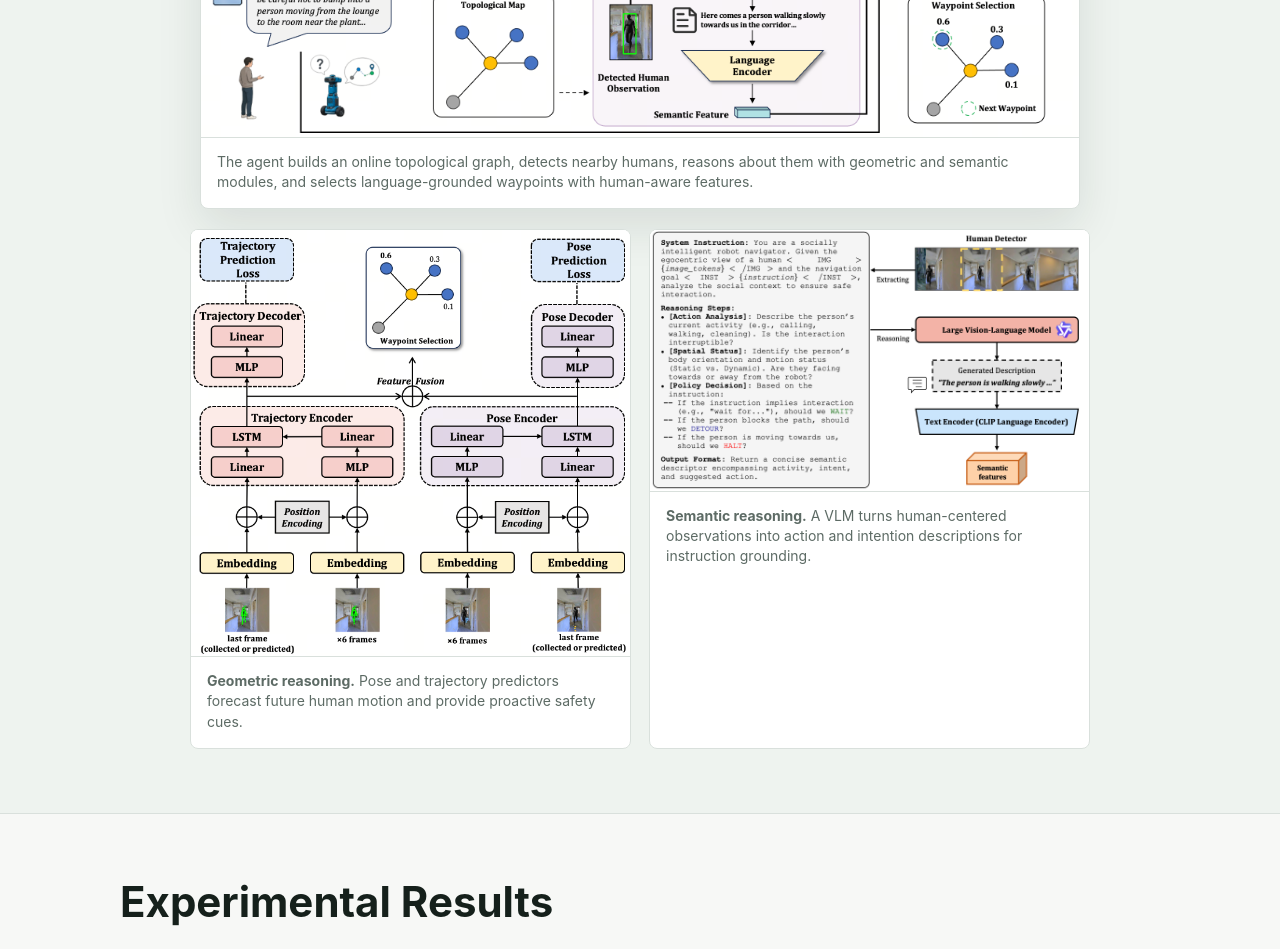
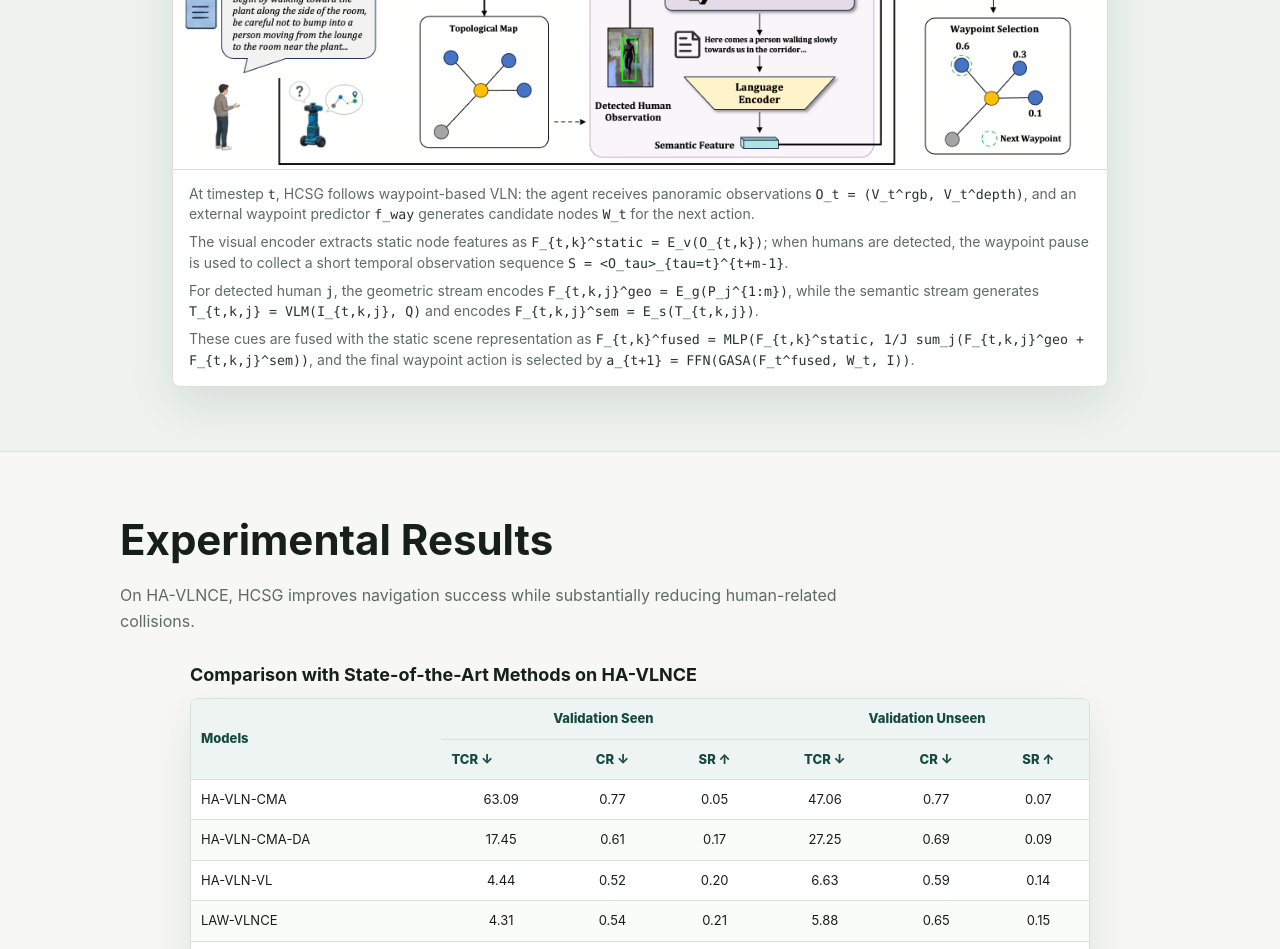
Before and after one commit to HaoxuanXU1024/HCSG, a plain HTML site: page index.html in a window 1280 px wide. Shown: the part 2600-3549 px from the top of the page. Drawn offline with Linux system fonts and the light colour scheme.

Commit message:
Simplify method overview section

```diff
--- a/index.html
+++ b/index.html
@@ -109,28 +109,32 @@
 
           <figure class="figure-frame figure-wide">
             <img src="assets/images/method.png" alt="Overview of the HCSG framework.">
-            <figcaption>
-              The agent builds an online topological graph, detects nearby humans, reasons about them with geometric and
-              semantic modules, and selects language-grounded waypoints with human-aware features.
+            <figcaption class="method-caption">
+              <p>
+                At timestep <span class="math">t</span>, HCSG follows waypoint-based VLN: the agent receives panoramic observations
+                <span class="math">O_t = (V_t^rgb, V_t^depth)</span>, and an external waypoint predictor
+                <span class="math">f_way</span> generates candidate nodes <span class="math">W_t</span> for the next action.
+              </p>
+              <p>
+                The visual encoder extracts static node features as
+                <span class="math">F_{t,k}^static = E_v(O_{t,k})</span>; when humans are detected, the waypoint pause is used
+                to collect a short temporal observation sequence
+                <span class="math">S = &lt;O_tau&gt;_{tau=t}^{t+m-1}</span>.
+              </p>
+              <p>
+                For detected human <span class="math">j</span>, the geometric stream encodes
+                <span class="math">F_{t,k,j}^geo = E_g(P_j^{1:m})</span>, while the semantic stream generates
+                <span class="math">T_{t,k,j} = VLM(I_{t,k,j}, Q)</span> and encodes
+                <span class="math">F_{t,k,j}^sem = E_s(T_{t,k,j})</span>.
+              </p>
+              <p>
+                These cues are fused with the static scene representation as
+                <span class="math">F_{t,k}^fused = MLP(F_{t,k}^static, 1/J sum_j(F_{t,k,j}^geo + F_{t,k,j}^sem))</span>,
+                and the final waypoint action is selected by
+                <span class="math">a_{t+1} = FFN(GASA(F_t^fused, W_t, I))</span>.
+              </p>
             </figcaption>
           </figure>
-
-          <div class="two-column figures figure-pair">
-            <figure class="figure-frame compact">
-              <img src="assets/images/geometric.png" alt="Human geometric reasoning module.">
-              <figcaption>
-                <strong>Geometric reasoning.</strong> Pose and trajectory predictors forecast future human motion and provide
-                proactive safety cues.
-              </figcaption>
-            </figure>
-            <figure class="figure-frame compact">
-              <img src="assets/images/semantic.png" alt="Human semantic reasoning module.">
-              <figcaption>
-                <strong>Semantic reasoning.</strong> A VLM turns human-centered observations into action and intention descriptions
-                for instruction grounding.
-              </figcaption>
-            </figure>
-          </div>
         </div>
       </section>
 
--- a/styles.css
+++ b/styles.css
@@ -277,7 +277,7 @@ h3 {
 }
 
 .figure-wide {
-  width: min(880px, 100%);
+  width: min(936px, 100%);
   margin-right: auto;
   margin-left: auto;
 }
@@ -300,6 +300,24 @@ h3 {
   color: var(--muted);
   font-size: 14px;
   line-height: 1.45;
+}
+
+.method-caption {
+  text-align: left;
+}
+
+.method-caption p {
+  margin-bottom: 8px;
+}
+
+.method-caption p:last-child {
+  margin-bottom: 0;
+}
+
+.math {
+  color: var(--ink-soft);
+  font-family: "SFMono-Regular", Consolas, "Liberation Mono", monospace;
+  font-size: 0.95em;
 }
 
 .figure-frame.compact {
```
